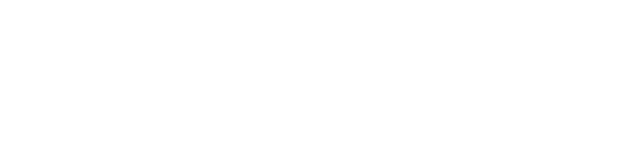
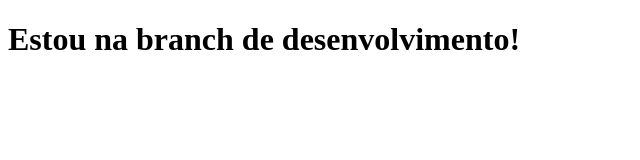
Before and after one commit to LeoCosta-dev/treinoGit, a plain HTML site: page index.html in a window 1280 px wide. Shown: the whole page, without its empty margins (0-640 px from the left). Drawn offline with Linux system fonts and the light colour scheme.

Commit message:
h1 inserido na página index.html

```diff
--- a/index.html
+++ b/index.html
@@ -7,6 +7,6 @@
     <title>Treino</title>
 </head>
 <body>
-
+    <h1>Estou na branch de desenvolvimento!</h1>
 </body>
 </html>
```
